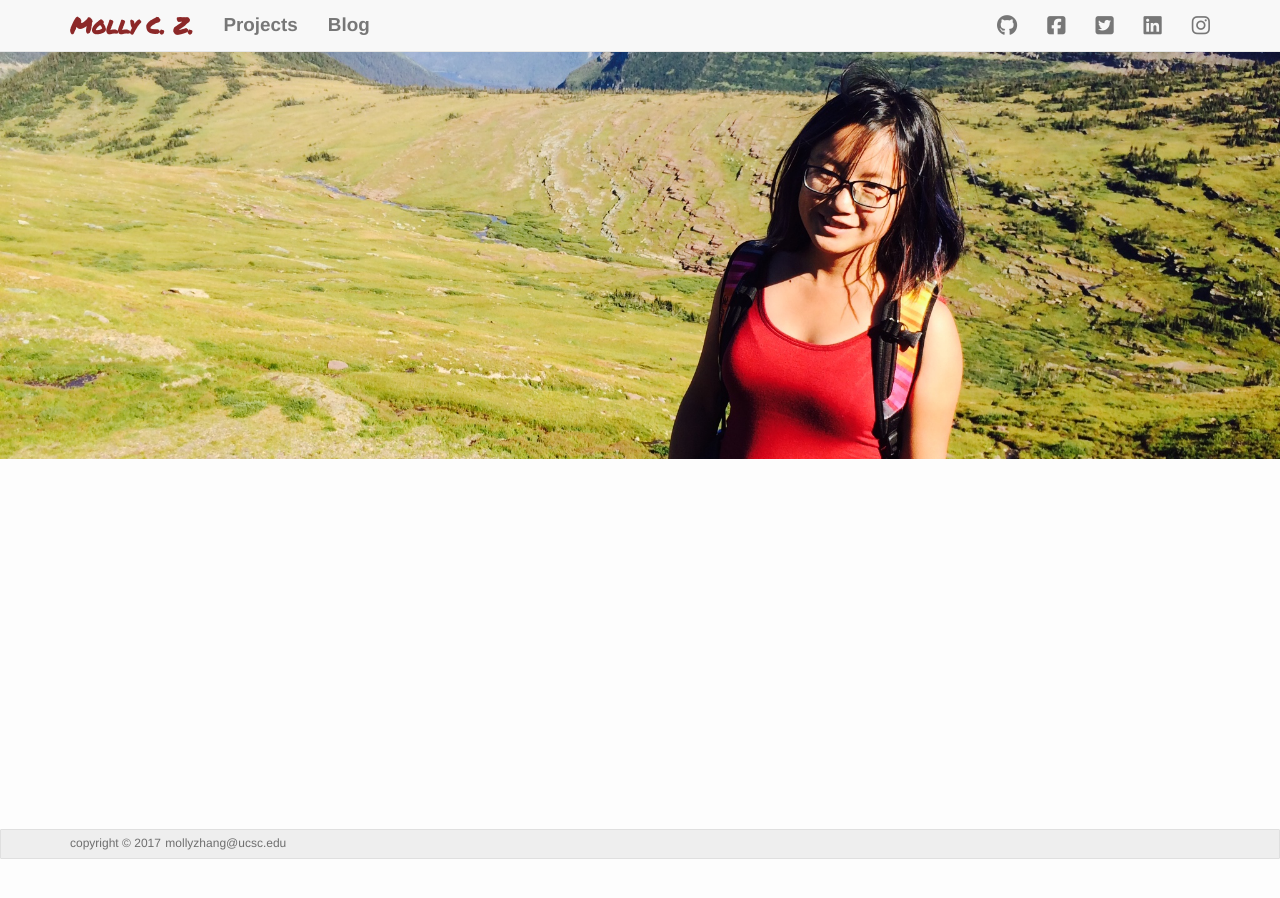
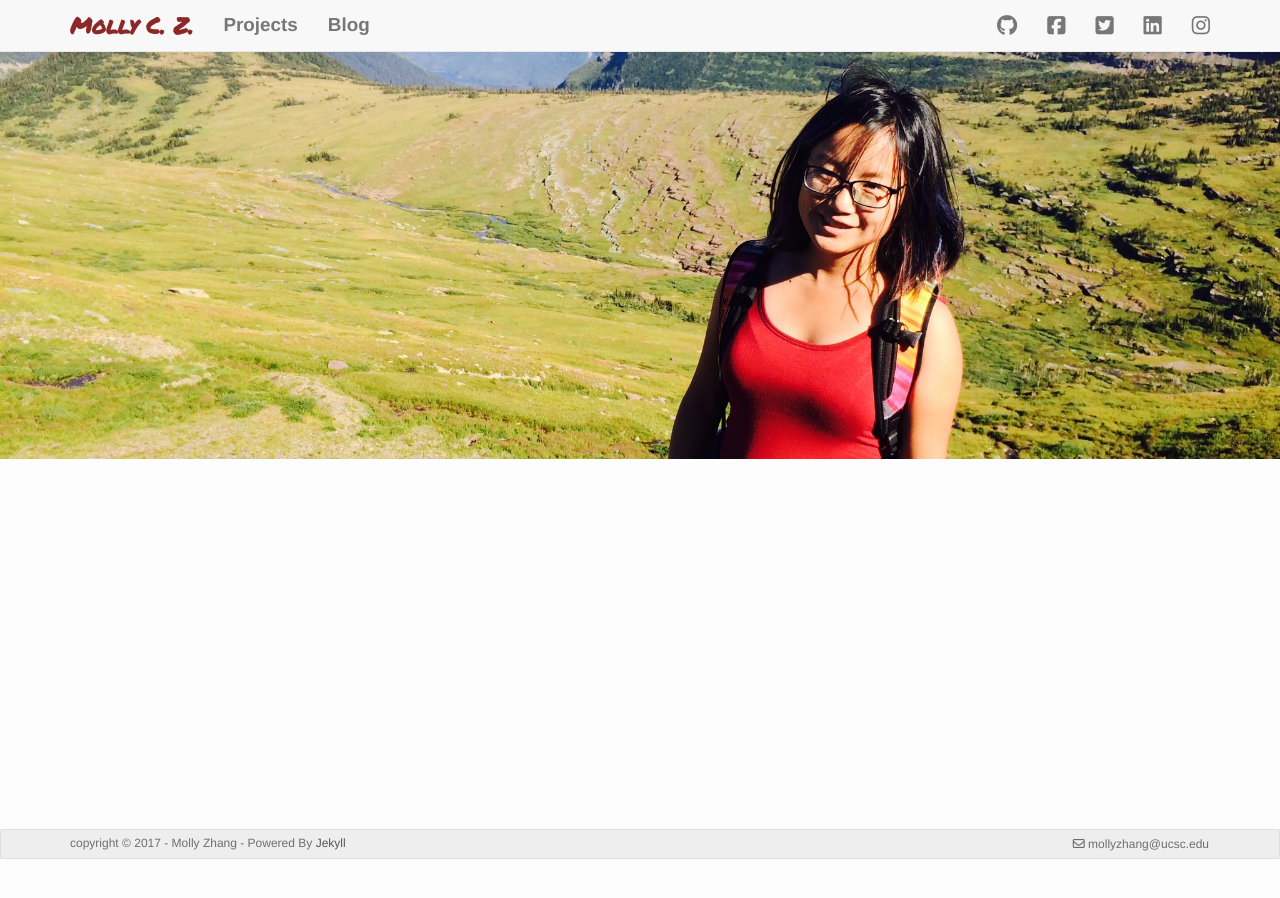
Before and after one commit to MollyZhang/MollyZhang.github.io_offline, a Jekyll site: the page built from index.html, in a window 1280 px wide and 900 px high, scrolled down 41 px. Built offline with Jekyll 4.4.1, drawn with Linux system fonts in a browser that asks for light colours; nearby versions of some CDN libraries; before the commit the page ends 900 px from its top, so only the background shows below that.

Commit message:
even better looking and nicer behaving footer

```diff
--- a/_includes/footer.html
+++ b/_includes/footer.html
@@ -1,6 +1,16 @@
 <div class="footer navbar navbar-inverse">
     <div class="container">
-        <span class="copyright">copyright &copy; 2017</span>
-        <span class="contact"> mollyzhang@ucsc.edu</span>
+        <span class="copyright">
+            copyright &copy; 2017 - Molly Zhang - Powered By
+            <a href="https://jekyllrb.com">Jekyll</a>
+        </span>
+        <div class="navbar navbar-right">
+        <div class="collapse navbar-collapse">
+            <span class="contact">
+                <i class="fa fa-envelope-o"></i>
+                mollyzhang@ucsc.edu
+            </span>
+        </div>
+        </div>
     </div>
 </div>
--- a/css/main.css
+++ b/css/main.css
@@ -232,4 +232,6 @@ section.bg-molly {
     font-weight: 500;
 }
 
-.contact {text-align: right;}
+.copyright > a {
+    color: rgba(69,69,69,0.89)
+}
```
